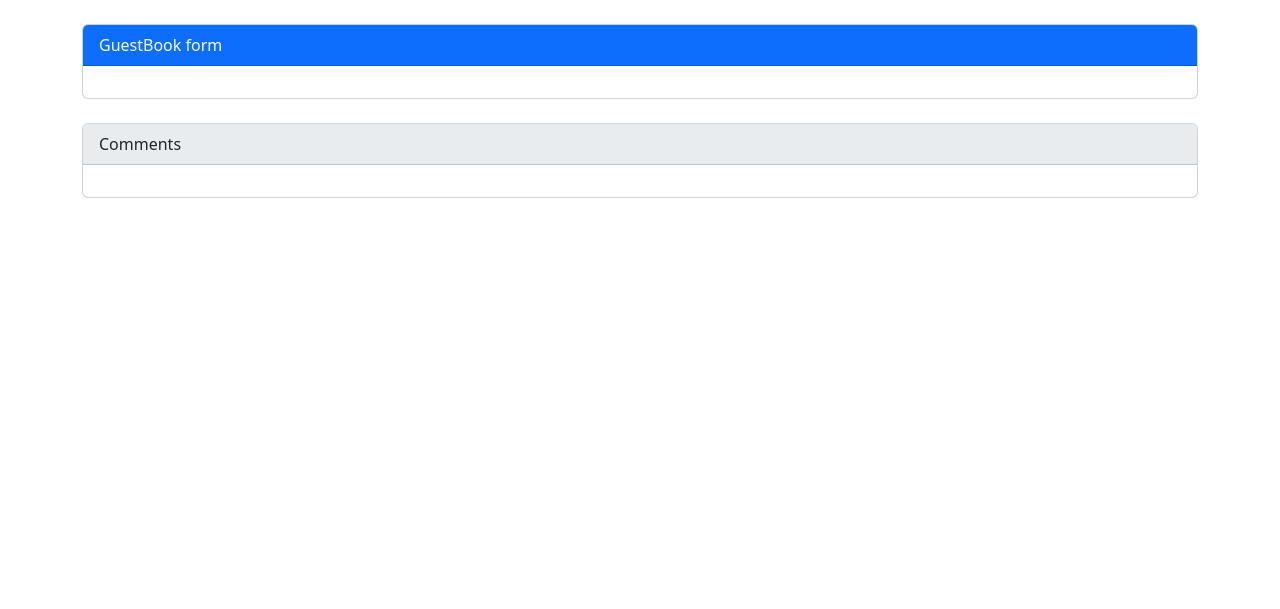
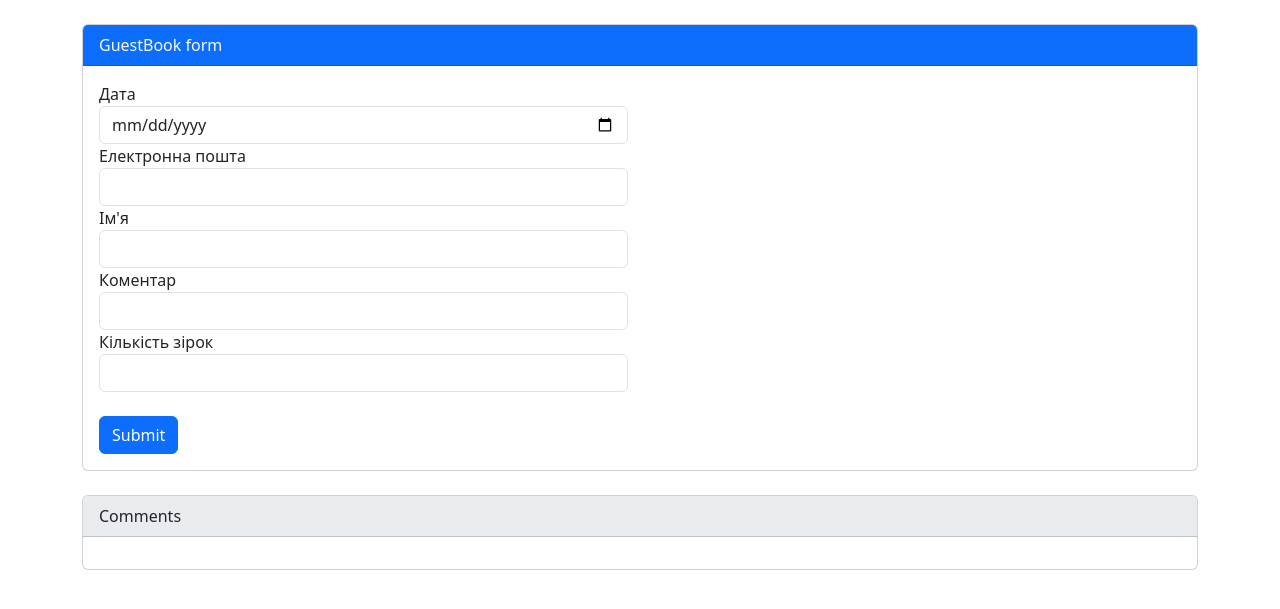
Before and after one commit to GrekDe/BackEndPractice3, a PHP site: page /guestbook.php in a window 1280 px wide. Shown: the part 56-665 px from the top of the page. Run offline with PHP 8.4, Linux system fonts and the light colour scheme; some libraries are stand-ins or nearby versions.

Commit message:
created guest book

```diff
--- a/guestbook.php
+++ b/guestbook.php
@@ -1,12 +1,13 @@
 <?php
-// TODO 1: PREPARING ENVIRONMENT: 1) session 2) functions
+
 session_start();
 
-// TODO 2: ROUTING
-
-// TODO 3: CODE by REQUEST METHODS (ACTIONS) GET, POST, etc. (handle data from request): 1) validate 2) working with data source 3) transforming data
-
-// TODO 4: RENDER: 1) view (html) 2) data (from php)
+if (!empty($_POST)){
+    $jsonString = json_encode($_POST);
+    $fileStream = fopen ('comments.csv','a');
+    fwrite($fileStream , $jsonString ."\n");
+    fclose($fileStream);
+}
 
 ?>
 
@@ -18,31 +19,48 @@ session_start();
 <body>
 
 <div class="container">
-
     <!-- navbar menu -->
     <?php require_once 'sectionNavbar.php' ?>
     <br>
-
     <!-- guestbook section -->
     <div class="card card-primary">
         <div class="card-header bg-primary text-light">
             GuestBook form
         </div>
         <div class="card-body">
-
             <div class="row">
                 <div class="col-sm-6">
-
-                    <!-- TODO: create guestBook html form   -->
-
+                    <form method="post">
+                        <div class="form-group">
+                            <label>Дата</label>
+                            <input class="form-control" type="date" name="date"/>
+                        </div>
+                        <div class="form-group">
+                            <label>Електронна пошта</label>
+                            <input class="form-control" type="email" name="email"/>
+                        </div>
+                        <div class="form-group">
+                            <label>Ім'я</label>
+                            <input class="form-control" type="text" name="name"/>
+                        </div>
+                        <div class="form-group">
+                            <label>Коментар</label>
+                            <input class="form-control" type="text" name="comment"/>
+                        </div>
+                        <div class="form-group">
+                            <label>Кількість зірок</label>
+                            <input class="form-control" type="text" name="numberOfStars"/>
+                        </div>
+                        <br>
+                        <div class="form-group">
+                            <input type="submit" class="btn btn-primary" name="form"/>
+                        </div>
+                    </form>
                 </div>
             </div>
-
         </div>
     </div>
-
     <br>
-
     <div class="card card-primary">
         <div class="card-header bg-body-secondary text-dark">
             Сomments
@@ -50,15 +68,32 @@ session_start();
         <div class="card-body">
             <div class="row">
                 <div class="col-sm-6">
+                    <?php
+                    if ( file_exists ('comments.csv')){
+                        $fileStream = fopen('comments.csv', "r");
+                        while(!feof($fileStream)){
+                            $jsonString = fgets ($fileStream);
+                            $array = json_decode ($jsonString, true);
 
-                    <!-- TODO: render guestBook comments   -->
+                            if (empty ($array)) break ;
 
+                            echo $array ['date'] . '<br>';
+                            echo "Електронна пошта: ";
+                            echo $array ['email'] . '<br>';
+                            echo "Ім'я: ";
+                            echo $array ['name'] . '<br>';
+                            echo "Коментар: ";
+                            echo $array ['comment'] . '<br>';
+                            echo "Кількість зірок: ";
+                            echo $array ['numberOfStars'] . '<br><hr>';
+                        }
+                        fclose ($fileStream );
+                    }
+                    ?>
                 </div>
             </div>
         </div>
     </div>
-
 </div>
-
 </body>
 </html>
```
